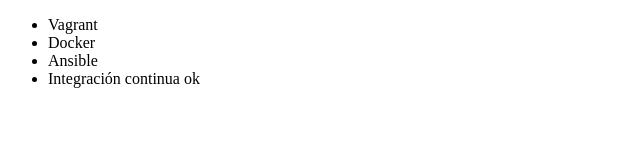
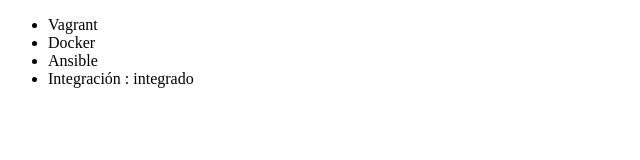
Before and after one commit to Fermin2049/ProyectoVacaciones, a plain HTML site: page index.html in a window 1280 px wide. Shown: the full height of the page, 0-640 px from the left. Drawn offline with Linux system fonts and the light colour scheme.

Commit message:
modificacion jorge

```diff
--- a/index.html
+++ b/index.html
@@ -9,7 +9,7 @@
 			<li>Vagrant</li>
 			<li>Docker</li>
 			<li>Ansible</li>
-			<li>Integración continua ok</li>
+			<li>Integración : integrado</li>
 		</ul>
 	</body>
 </html>
```
